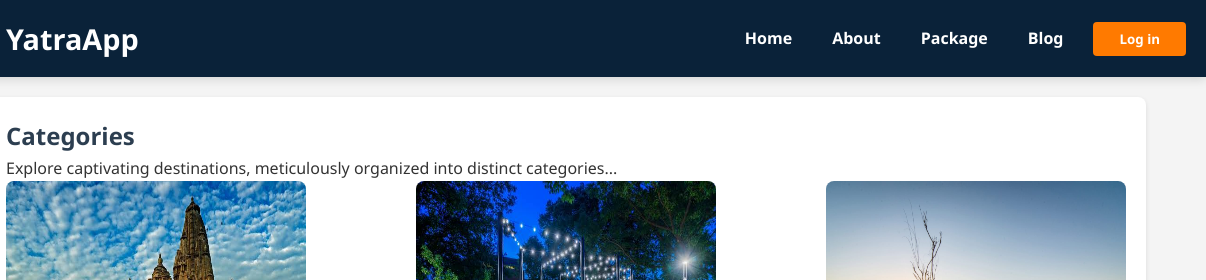
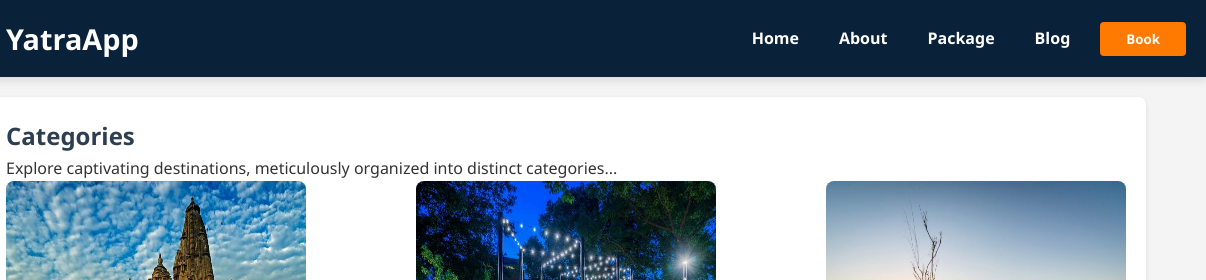
Before and after one commit to sahilgautam05/YatraApp, a plain HTML site: page about.html in a window 1280 px wide. Shown: the top 280 px of the page, 74-1280 px from the left. Drawn offline with Linux system fonts and the light colour scheme.

Commit message:
Change 'Log in' button to 'Book'

```diff
--- a/about.html
+++ b/about.html
@@ -25,7 +25,7 @@
           <a href="about.html">About</a>
           <a href="package.html">Package</a>
           <a href="blog.html">Blog</a>
-          <button><a href="login.html">Log in</a></button>
+          <button><a href="login.html">Book</a></button>
         </nav>
       </div>
     </header>
```
